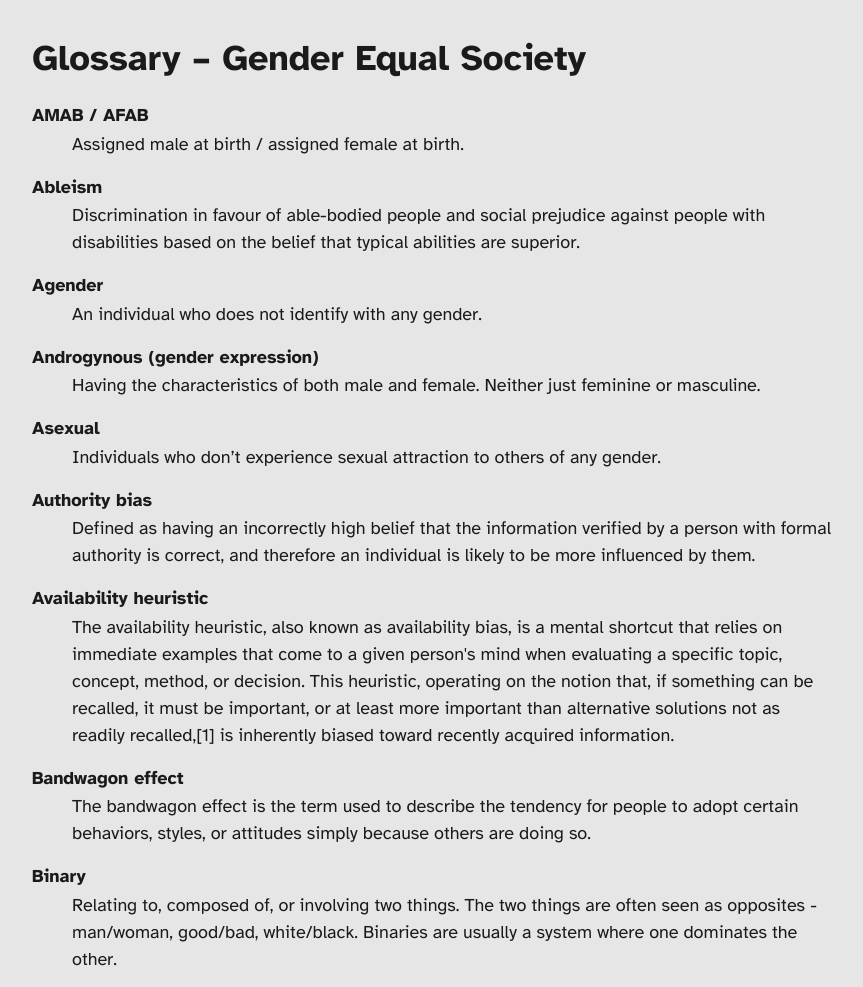
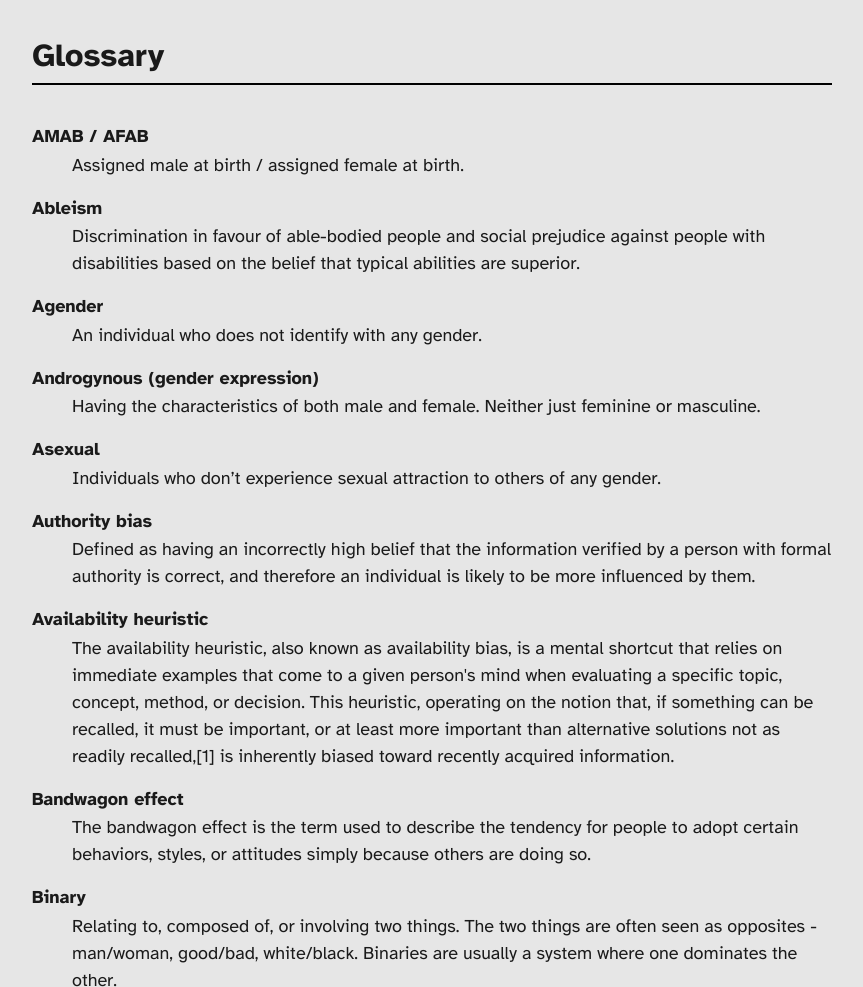
Before and after one commit to bence-toth/youth-exchange-glossary, a plain HTML site: page index.html in a window 1280 px wide. Shown: the top 987 px of the page, without its empty margins (208-1071 px from the left). Drawn offline with Linux system fonts and the light colour scheme.

Commit message:
Style changes

```diff
--- a/index.html
+++ b/index.html
@@ -14,7 +14,7 @@
       </nav>
     </header>
     <main>
-      <h1>Glossary &ndash; Gender Equal Society</h1>
+      <h1>Glossary</h1>
       <dl id="glossary-wrapper"></dl>
     </main>
     <footer>
--- a/styles.css
+++ b/styles.css
@@ -27,7 +27,10 @@ main {
 }
 
 h1 {
-  margin-top: 0;
+  border-bottom: 2px solid black;
+  padding-bottom: 0.25em;
+  margin-bottom: 1.25em;
+  font-size: 32px;
 }
 
 dt {
@@ -43,7 +46,9 @@ dd {
 body > footer {
   border-top: 2px solid black;
   padding-top: 0.5em;
-  margin-top: 2em;
+  margin-top: 3em;
   text-align: center;
   font-size: 14px;
+  max-width: 800px;
+  margin-inline: auto;
 }
```
